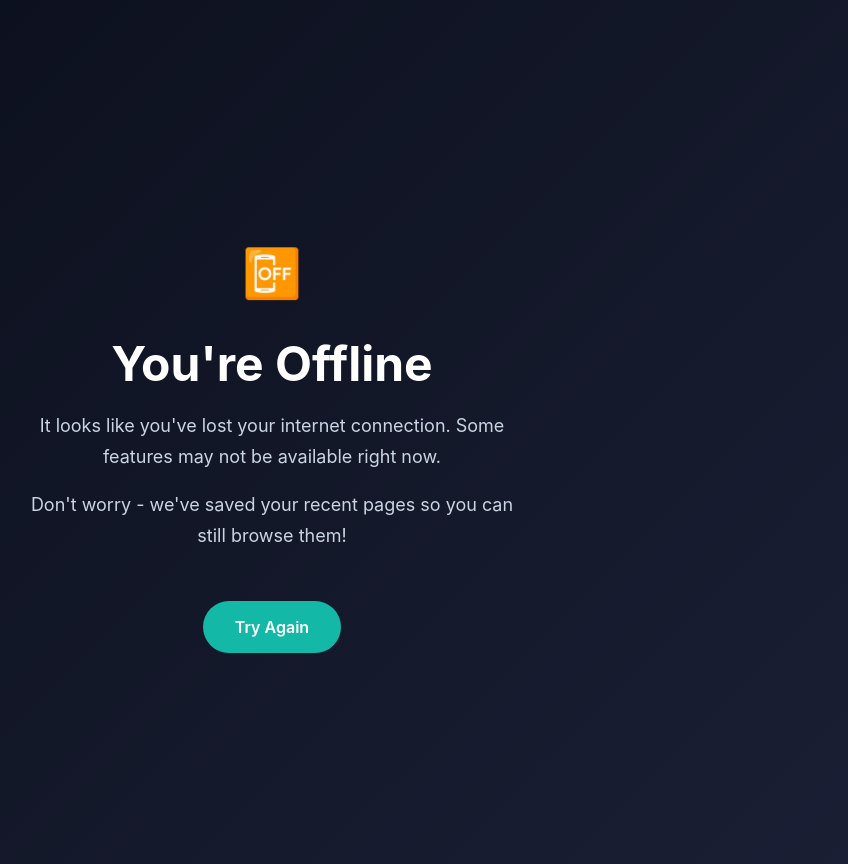
After one commit to StewieC/hair-3, a Django app: page /offline/ in a window 1280 px wide. The commit adds this page. Shown: the whole page, without its empty margins (368-1216 px from the left). Run offline with Django 5.2, Linux system fonts and the light colour scheme.

Commit message:
feat: Add PWA support with offline page and service worker registration

```diff
--- a/haircare/haircare/urls.py
+++ b/haircare/haircare/urls.py
@@ -1,5 +1,6 @@
 from django.contrib import admin
 from django.urls import path, include
+from django.views.generic import TemplateView
 
 urlpatterns = [
     path('admin/', admin.site.urls),
@@ -10,4 +11,5 @@ urlpatterns = [
     path('chatbot/', include('chatbot.urls')),
     path('gallery/', include('gallery.urls')),
     path('calendar/', include('scheduler.urls')),
+    path('offline/', TemplateView.as_view(template_name='offline.html'), name='offline'),
 ]
--- /dev/null
+++ b/haircare/templates/offline.html
@@ -0,0 +1,53 @@
+<!DOCTYPE html>
+<html lang="en">
+<head>
+    <meta charset="UTF-8">
+    <meta name="viewport" content="width=device-width, initial-scale=1.0">
+    <title>Offline - HairCare</title>
+    <style>
+        body {
+            font-family: -apple-system, BlinkMacSystemFont, 'Segoe UI', sans-serif;
+            background: linear-gradient(135deg, #0A0E1A 0%, #1A1F35 100%);
+            color: #FFFFFF;
+            display: flex;
+            align-items: center;
+            justify-content: center;
+            min-height: 100vh;
+            margin: 0;
+            padding: 2rem;
+            text-align: center;
+        }
+        .offline-content {
+            max-width: 500px;
+        }
+        h1 {
+            font-size: 3rem;
+            margin-bottom: 1rem;
+        }
+        p {
+            font-size: 1.125rem;
+            color: #CBD5E1;
+            line-height: 1.7;
+        }
+        .btn {
+            display: inline-block;
+            margin-top: 2rem;
+            padding: 1rem 2rem;
+            background: #14B8A6;
+            color: white;
+            text-decoration: none;
+            border-radius: 50px;
+            font-weight: 600;
+        }
+    </style>
+</head>
+<body>
+    <div class="offline-content">
+        <h1>📴</h1>
+        <h1>You're Offline</h1>
+        <p>It looks like you've lost your internet connection. Some features may not be available right now.</p>
+        <p>Don't worry - we've saved your recent pages so you can still browse them!</p>
+        <a href="/" class="btn">Try Again</a>
+    </div>
+</body>
+</html>
```
Also changed, not shown: haircare/haircare/settings.py (+9 -0 lines), haircare/templates/core/base.html (+89 -2 lines).
